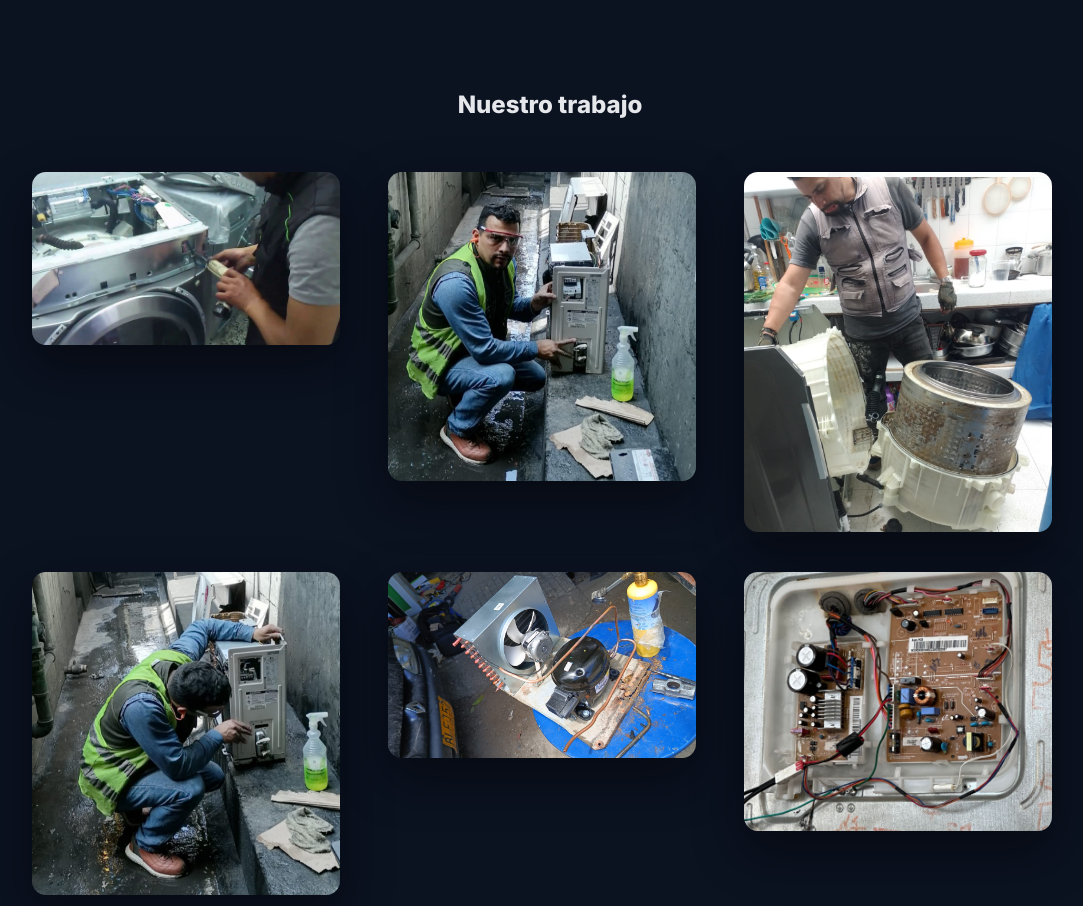
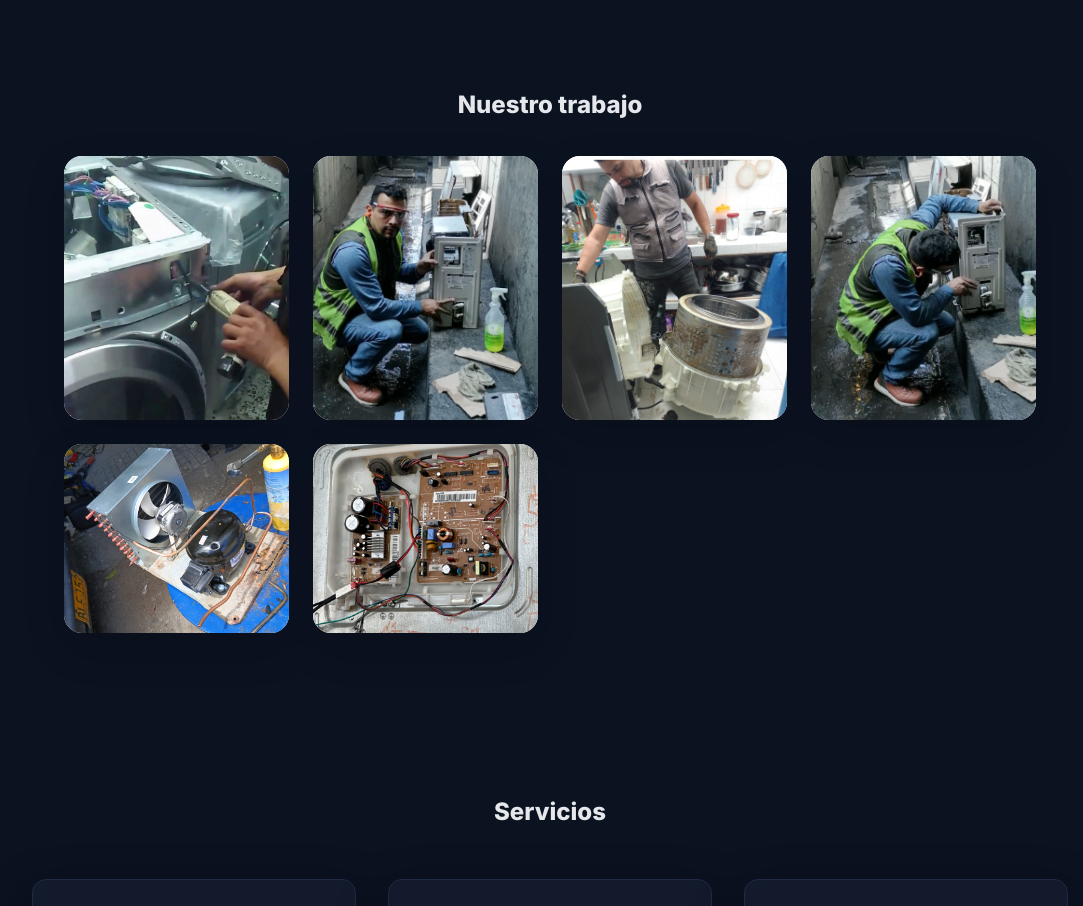
Before and after one commit to cespedesj486-svg/SERVITECNICOS, a plain HTML site: page index.html in a window 1280 px wide. Shown: the part 1060-1966 px from the top of the page, without its empty margins (90-1173 px from the left). Drawn offline with Linux system fonts and the light colour scheme.

Commit message:
Update styles.css

```diff
--- a/css/styles.css
+++ b/css/styles.css
@@ -359,18 +359,43 @@ h2 {
 
 
 /* GALERÍA */
+/* CONTENEDOR DE LA GALERÍA */
 .gallery-grid {
-  margin-top: 3rem;
   display: grid;
-  grid-template-columns: repeat(auto-fit, minmax(280px,1fr));
-  gap: 2rem;
+  grid-template-columns: repeat(auto-fit, minmax(220px, 1fr));
+  gap: 1.5rem;
+  padding: 2rem;
 }
 
+/* TARJETA DE CADA IMAGEN */
+.gallery-item {
+  position: relative;
+  overflow: hidden;
+  border-radius: 18px;
+  box-shadow: 0 15px 40px rgba(0, 0, 0, 0.15);
+  background: #f8f8f8;
+  transition: transform 0.4s ease, box-shadow 0.4s ease;
+}
+
+/* IMAGEN */
 .gallery-item img {
-  width: 95%;
-  border-radius: var(--radius);
-  box-shadow: var(--shadow);
+  width: 100%;
+  height: 100%;
+  object-fit: cover;
+  display: block;
+  transition: transform 0.6s ease;
 }
+
+/* EFECTO HOVER */
+.gallery-item:hover {
+  transform: translateY(-8px);
+  box-shadow: 0 25px 60px rgba(0, 0, 0, 0.25);
+}
+
+.gallery-item:hover img {
+  transform: scale(1.08);
+}
+
 
 /* FORMULARIO */
 .contact form {
```
